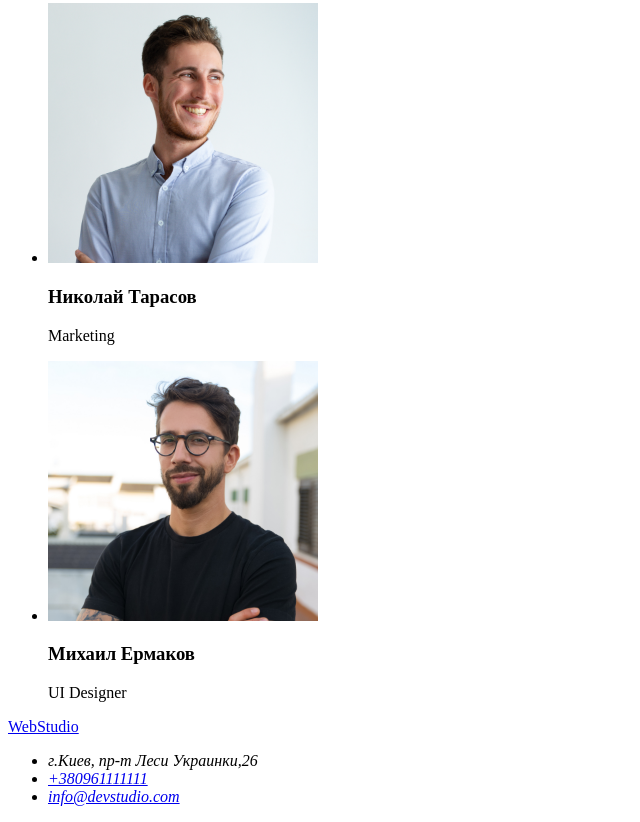
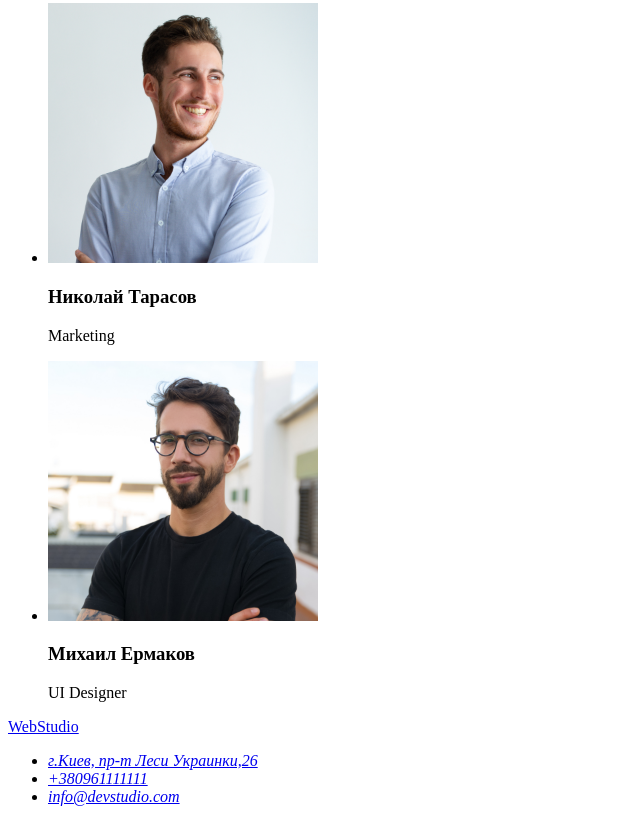
Before and after one commit to ivanna777/goit-markup-hw-01, a plain HTML site: page index.html in a window 1280 px wide. Shown: the part 2285-3107 px from the top of the page, without its empty margins (0-640 px from the left). Drawn offline with Linux system fonts and the light colour scheme.

Commit message:
добавила ссылку на адрес

```diff
--- a/index.html
+++ b/index.html
@@ -143,7 +143,7 @@
         <address>
             <ul>
                 <li>
-                    г.Киев, пр-т Леси Украинки,26
+                  <a href="https://goo.gl/maps/6HHCfTxxtvEzQVJXA">г.Киев, пр-т Леси Украинки,26</a>
                 </li>
                 <li>
                   <a href="tel:+380961111111">+380961111111</a>
```
